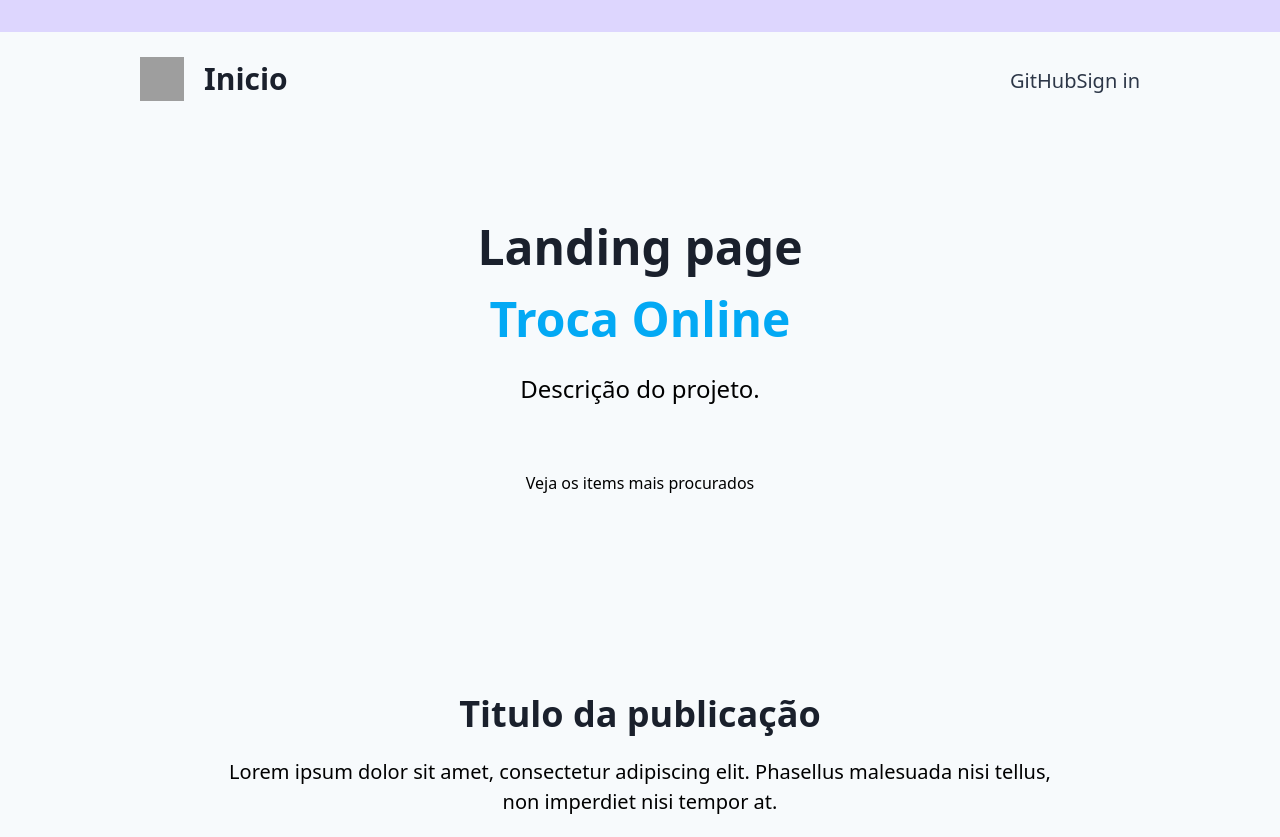
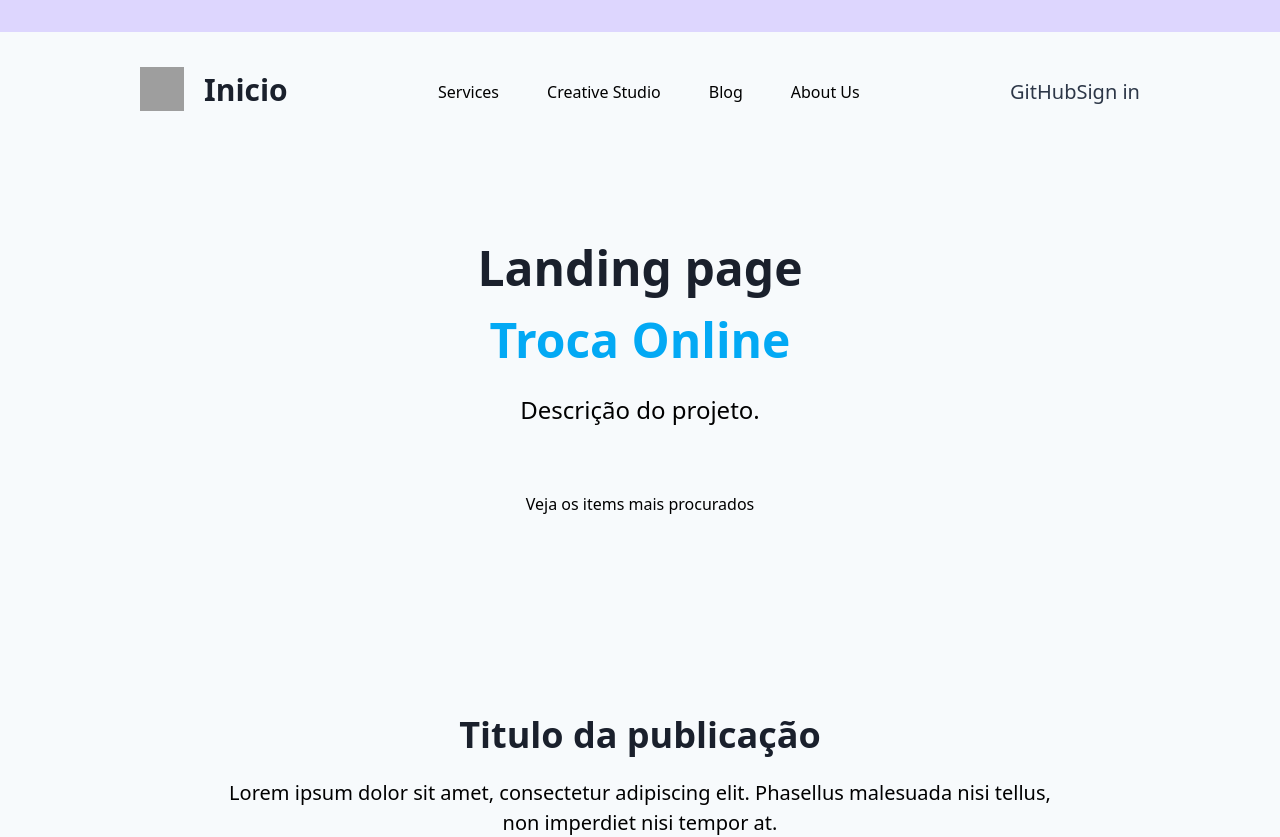
Before and after one commit to pedroffd/blog-copy, a Next.js app: page / in a window 1280 px wide. Shown: the top 837 px of the page. Built offline with nearby package versions, Linux system fonts and the light colour scheme; grey boxes are pictures that could not be loaded.

Commit message:
prettier config improvements - navbar updated to 3 sections

```diff
--- /dev/null
+++ b/src/navigation/NavbarThreeColumns.tsx
@@ -0,0 +1,71 @@
+import { ReactNode } from 'react';
+
+import Link from 'next/link';
+
+type INavbarProps = {
+  logo: ReactNode;
+  children: ReactNode;
+};
+
+interface NavItem {
+  label: string;
+  href?: string;
+}
+
+const NAV_ITEMS: Array<NavItem> = [
+  {
+    label: 'Services',
+    href: '/route',
+  },
+  {
+    label: 'Creative Studio',
+    href: '/route',
+  },
+  {
+    label: 'Blog',
+    href: '/route',
+  },
+  {
+    label: 'About Us',
+    href: '/route',
+  },
+];
+
+const NavbarThreeColumns = (props: INavbarProps) => (
+  <div className="flex flex-wrap justify-between items-center">
+    <div>
+      <Link href="/">
+        <a>{props.logo}</a>
+      </Link>
+    </div>
+
+    <div className="flex flex-row">
+      {NAV_ITEMS.map((navItem) => (
+        <ul key={navItem.label} className="bg-gray-100 p-6">
+          <Link href={navItem.href ?? '#'}>
+            <a>{navItem.label}</a>
+          </Link>
+        </ul>
+      ))}
+    </div>
+
+    <nav>
+      <ul className="navbar flex items-center font-medium text-xl text-gray-800">
+        {props.children}
+      </ul>
+    </nav>
+
+    <style jsx>
+      {`
+        .navbar :global(li:not(first-child)) {
+          @apply mt-0;
+        }
+        .navbar :global(li:not(last-child)) {
+          @apply mr-5;
+        }
+      `}
+    </style>
+  </div>
+);
+
+export { NavbarThreeColumns };
--- a/src/navigation/NavbarTwoColumns.tsx
+++ /dev/null
@@ -1,37 +0,0 @@
-import { ReactNode } from "react";
-
-import Link from "next/link";
-
-type INavbarProps = {
-    logo: ReactNode;
-    children: ReactNode;
-};
-
-const NavbarTwoColumns = (props: INavbarProps) => (
-    <div className="flex flex-wrap justify-between items-center">
-        <div>
-            <Link href="/">
-                <a>{props.logo}</a>
-            </Link>
-        </div>
-
-         <nav>
-            <ul className="navbar flex items-center font-medium text-xl text-gray-800">
-                {props.children}
-            </ul>
-         </nav>
-
-         <style jsx>
-            {`
-            .navbar :global(li:not(first-child)) {
-                @apply mt-0;
-            }
-            .navbar :global(li:not(last-child)) {
-                @apply mr-5;
-            }
-            `}
-         </style>
-    </div>
-)
-
-export { NavbarTwoColumns }
--- a/src/templates/Hero.tsx
+++ b/src/templates/Hero.tsx
@@ -4,13 +4,13 @@ import { Background } from '../background/Background';
 import { Button } from '../buttons/Button';
 import { HeroOneButton } from '../hero/HeroOneButton';
 import { Section } from '../layout/Section';
-import { NavbarTwoColumns } from '../navigation/NavbarTwoColumns';
+import { NavbarThreeColumns } from '../navigation/NavbarThreeColumns';
 import { Logo } from './Logo';
 
 const Hero = () => (
   <Background color="bg-gray-100">
     <Section yPadding="py-6">
-      <NavbarTwoColumns logo={<Logo xl />}>
+      <NavbarThreeColumns logo={<Logo xl />}>
         <li>
           <Link href="https://github.com/pedroffd/troca-online">
             <a>GitHub</a>
@@ -21,7 +21,7 @@ const Hero = () => (
             <a>Sign in</a>
           </Link>
         </li>
-      </NavbarTwoColumns>
+      </NavbarThreeColumns>
     </Section>
 
     <Section yPadding="pt-20 pb-32">
--- a/src/templates/Logo.tsx
+++ b/src/templates/Logo.tsx
@@ -1,5 +1,7 @@
+import Image from 'next/image';
+
 import { AppConfig } from '../utils/AppConfig';
-import Image from 'next/image';
+
 type ILogoProps = {
   xl?: boolean;
 };
--- a/src/utils/AppConfig.ts
+++ b/src/utils/AppConfig.ts
@@ -1,6 +1,6 @@
 export const AppConfig = {
   site_name: 'Inicio',
-  title: 'Blog Copy',
+  title: 'Hexa Blog',
   description: 'Tailwind NextJS TS',
   locale: 'en',
 };
```
Also changed, not shown: 1 other file (tests, documents, lock files or other folders).
